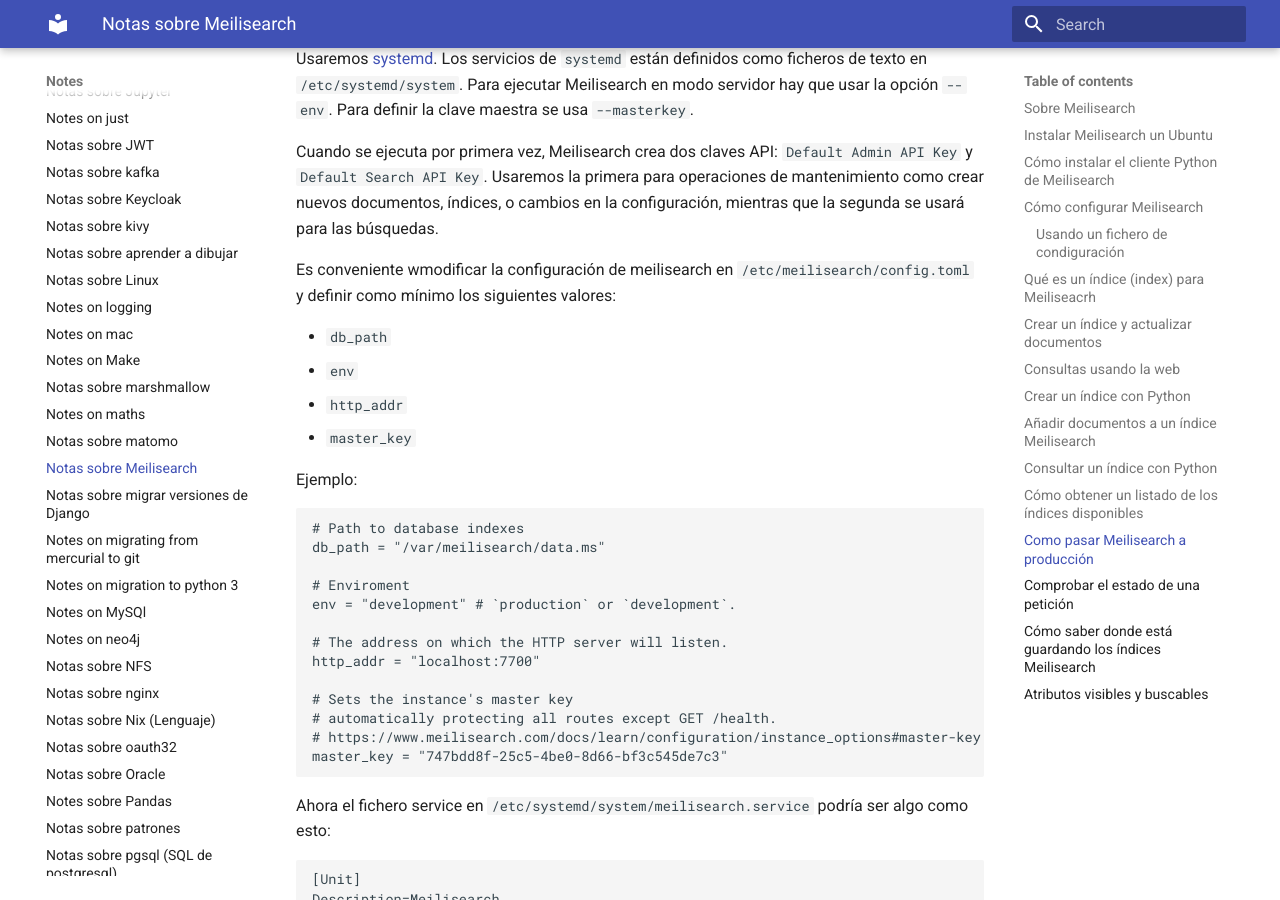
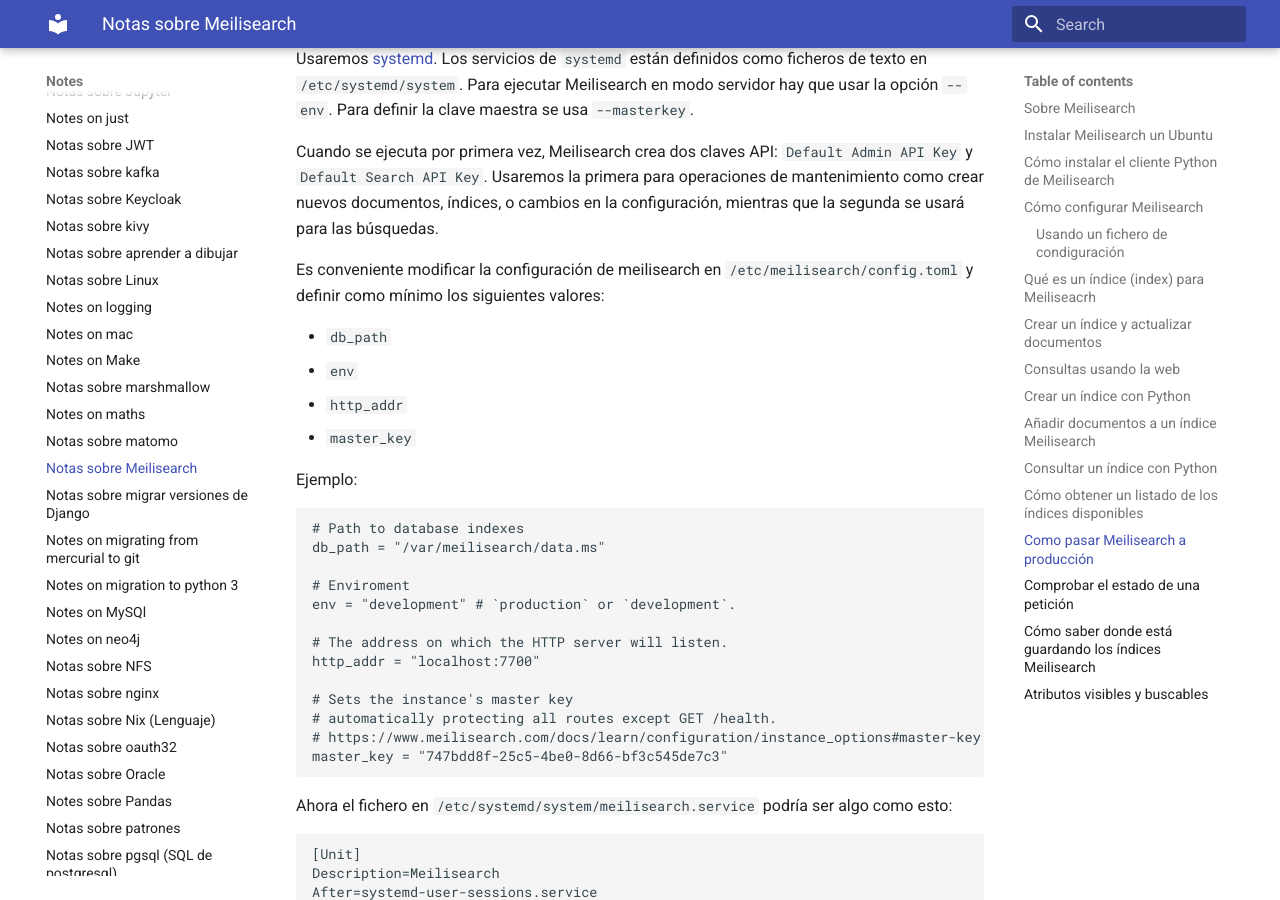
Before and after one commit to euribates/notes, an MkDocs documentation site: the page built from docs/notes-on-meilisearch.md, in a window 1280 px wide and 900 px high, scrolled down 6039 px. Built offline with MkDocs 1.6.1 and Material for MkDocs 9.7.7, drawn with Linux system fonts in a browser that asks for light colours; formulas are drawn with MathJax 3.

Commit message:
Meilisearch

````diff
--- a/docs/notes-on-meilisearch.md
+++ b/docs/notes-on-meilisearch.md
@@ -332,7 +332,7 @@
 índices, o cambios en la configuración, mientras que la segunda se usará para
 las búsquedas.
 
-Es conveniente wmodificar la configuración de meilisearch en
+Es conveniente modificar la configuración de meilisearch en
 `/etc/meilisearch/config.toml`
 y definir como mínimo los siguientes valores:
 
@@ -360,7 +360,7 @@
 ```
 
 
-Ahora el fichero service en `/etc/systemd/system/meilisearch.service` podría
+Ahora el fichero en `/etc/systemd/system/meilisearch.service` podría
 ser algo como esto:
 
 ```
````
